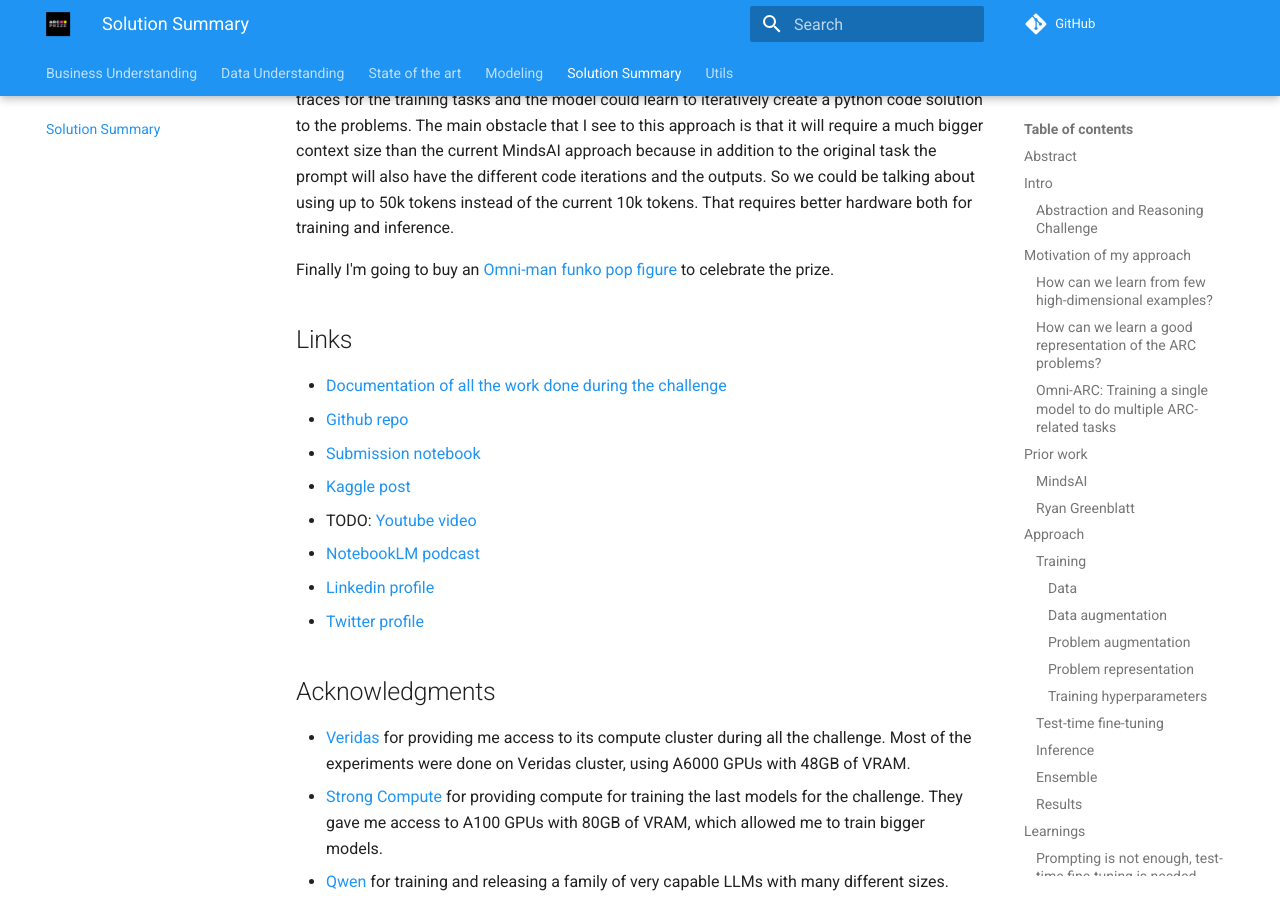
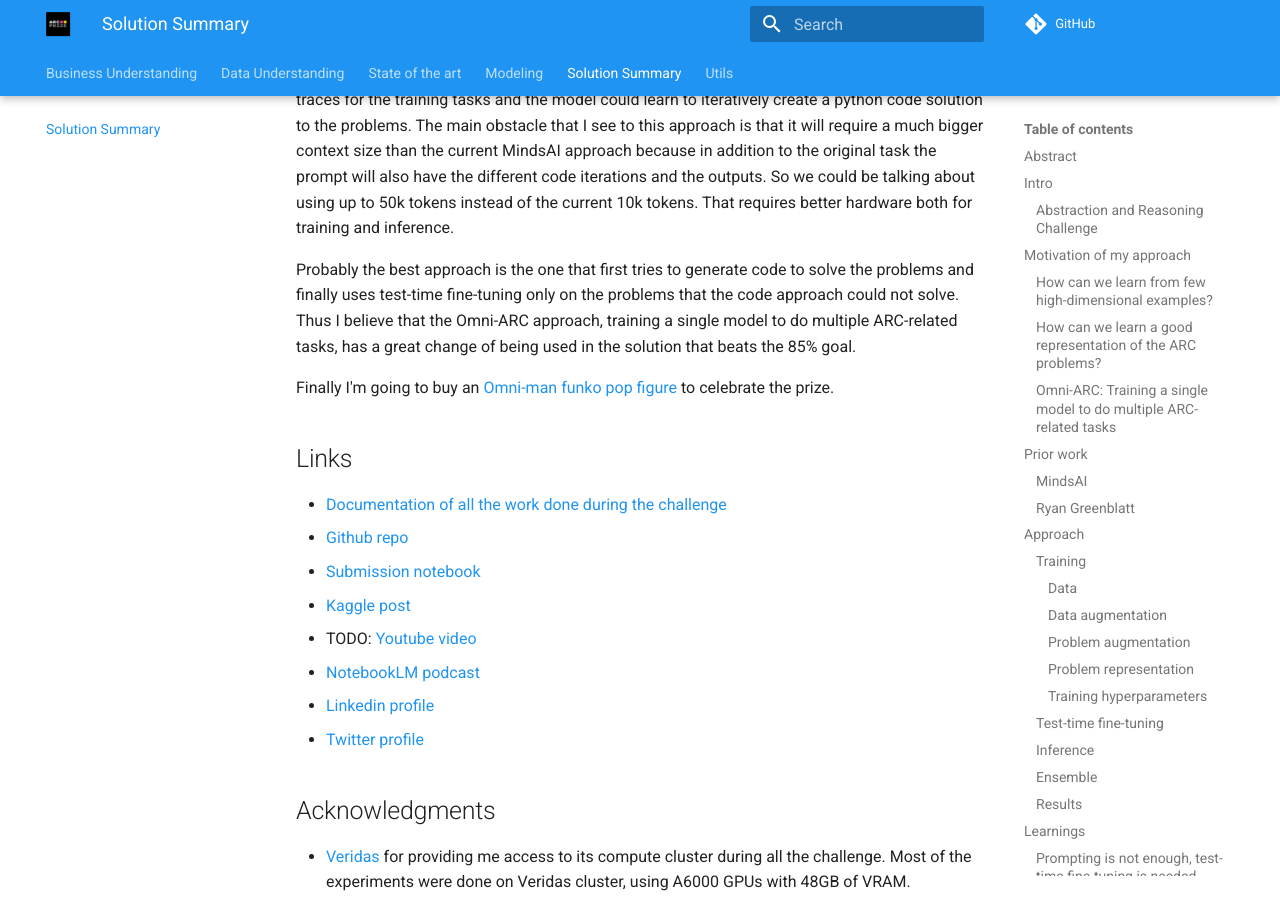
Before and after one commit to zhengjunyao-work/arc24, an MkDocs documentation site: the page built from docs/05_Solution_Summary.md, in a window 1280 px wide and 900 px high, scrolled down 13766 px. Built offline with MkDocs 1.6.1 and Material for MkDocs 9.7.7, drawn with Linux system fonts in a browser that asks for light colours; comment, search, counter and statistics services are not loaded.

Commit message:
updated documentation

```diff
--- a/docs/05_Solution_Summary.md
+++ b/docs/05_Solution_Summary.md
@@ -460,6 +460,11 @@
 code iterations and the outputs. So we could be talking about using up to 50k tokens instead of the
 current 10k tokens. That requires better hardware both for training and inference.
 
+Probably the best approach is the one that first tries to generate code to solve the problems and finally
+uses test-time fine-tuning only on the problems that the code approach could not solve. Thus I believe that
+the Omni-ARC approach, training a single model to do multiple ARC-related tasks, has a great change of
+being used in the solution that beats the 85% goal.
+
 Finally I'm going to buy an [Omni-man funko pop figure](https://amzn.eu/d/efqVvEh) to celebrate the prize.
 
 ## Links
```
